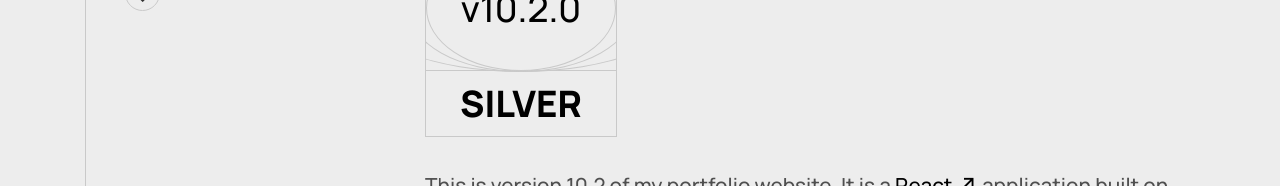
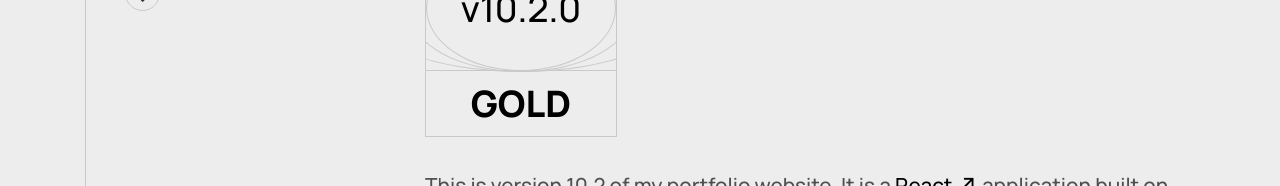
Before and after one commit to richardfxr/richardfxr, a Next.js app: page /info in a window 1280 px wide. Shown: the part 325-511 px from the top of the page. Built offline with nearby package versions, Linux system fonts and the light colour scheme.

Commit message:
🎉RLS: v10.2.0 gold

```diff
--- a/components/VersionBadge.js
+++ b/components/VersionBadge.js
@@ -2,7 +2,7 @@ export default function VersionBadge() {
     return (
         <div className="versionBadge" aria-label='version badge'>
             <span className="number">v10.2.0</span>
-            <span className="state">silver</span>
+            <span className="state">gold</span>
         </div>
     )
 }
--- a/pages/_app.js
+++ b/pages/_app.js
@@ -32,7 +32,7 @@ function MyApp({ Component, pageProps }) {
         console.log('\n')
 
         // log version number
-        console.log("richardfxr.com version 10.2.0 silver (release candidate)")
+        console.log("richardfxr.com version 10.2.0 gold (general release)")
         console.log('\n')
 
         // log credits and link GitHub
--- a/pages/info.js
+++ b/pages/info.js
@@ -28,7 +28,7 @@ export default function Info() {
                     name="description"
                     content="Version 10.2 of my portfolio website built using Next.js with React, and animated with Framer Motion."
                 />
-                <meta property="og:image" content="https://www.richardfxr.com/images/info-OGimage-v10.2.0silver.jpg" />
+                <meta property="og:image" content="https://www.richardfxr.com/images/info-OGimage-v10.2.0gold.jpg" />
                 <meta property="og:image:width" content="1200" />
                 <meta property="og:image:height" content="630" />
             </Head>
```
Also changed, not shown: public/images/info-OGimage-v10.2.0gold.jpg (added).
